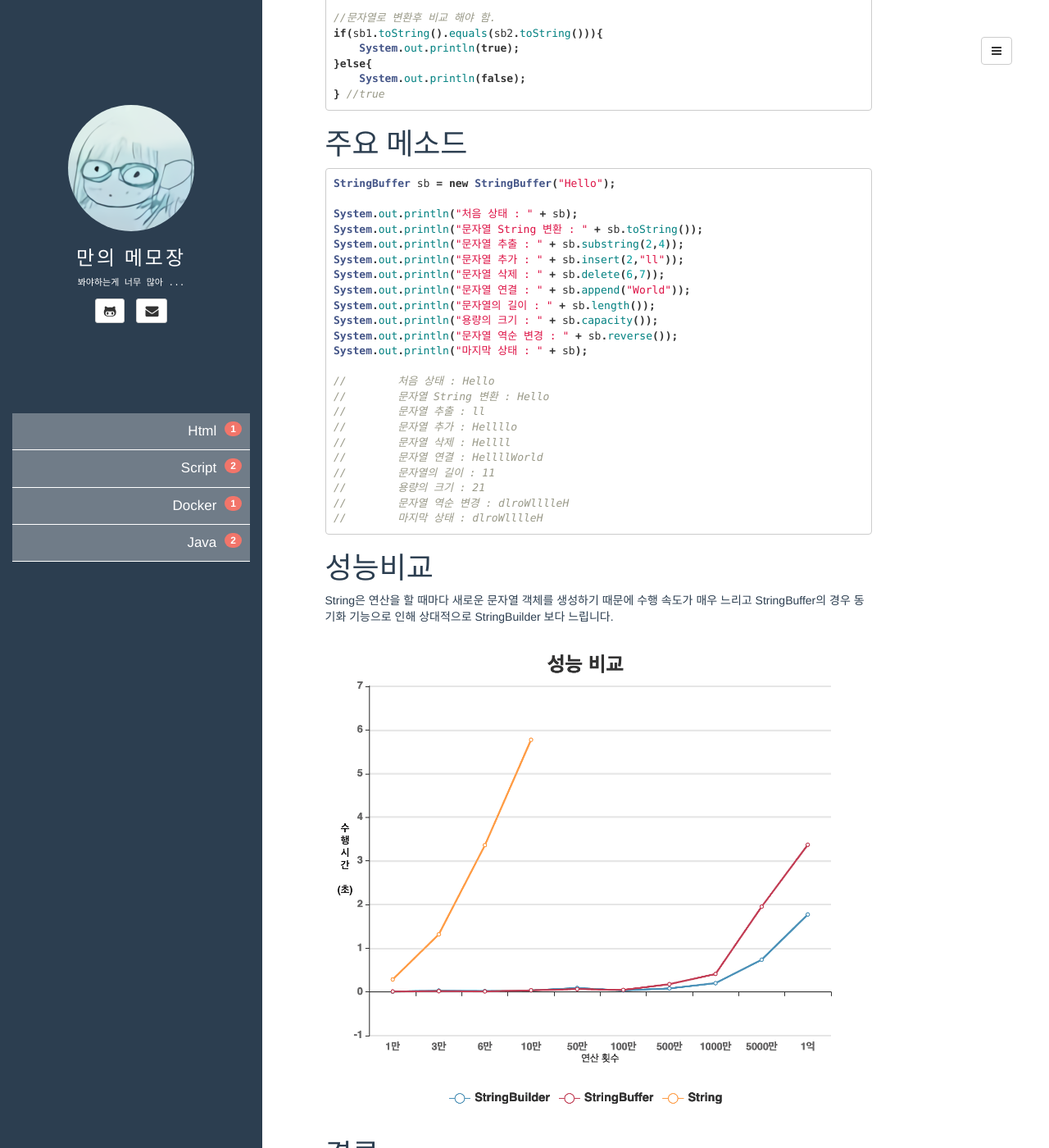
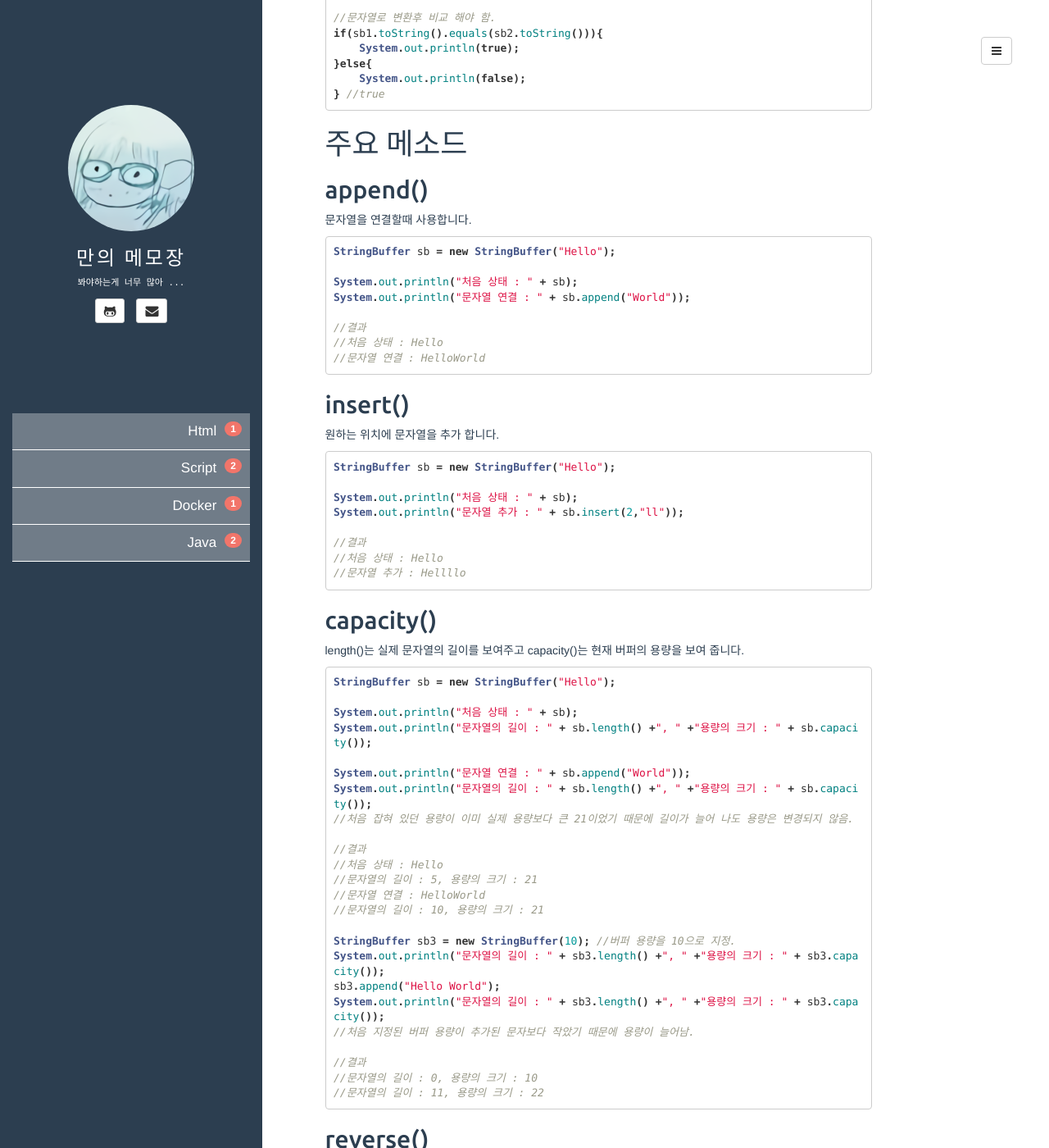
Before and after one commit to lunaelva/lunaelva.github.io, a Jekyll site: the page built from _posts/2021-08-11-string.md, in a window 1280 px wide and 1400 px high, scrolled down 1277 px. Shown: the whole window at 82% size. Built offline with Jekyll 4.4.1, drawn with Linux system fonts in a browser that asks for light colours; comment, search, counter and statistics services are not loaded; some of the changed text lies outside the part shown.

Commit message:
포스팅 수정

````diff
--- a/_posts/2021-08-11-string.md
+++ b/_posts/2021-08-11-string.md
@@ -64,30 +64,91 @@ if(sb1.toString().equals(sb2.toString())){
 
 # 주요 메소드
 
+## append()
+
+문자열을 연결할때 사용합니다.
+
 ```java
 StringBuffer sb = new StringBuffer("Hello");
 
 System.out.println("처음 상태 : " + sb);
-System.out.println("문자열 String 변환 : " + sb.toString());
-System.out.println("문자열 추출 : " + sb.substring(2,4));
+System.out.println("문자열 연결 : " + sb.append("World"));
+
+//결과
+//처음 상태 : Hello
+//문자열 연결 : HelloWorld
+```
+
+## insert()
+
+원하는 위치에 문자열을 추가 합니다.
+
+```java
+StringBuffer sb = new StringBuffer("Hello");
+
+System.out.println("처음 상태 : " + sb);
 System.out.println("문자열 추가 : " + sb.insert(2,"ll"));
-System.out.println("문자열 삭제 : " + sb.delete(6,7));
+
+//결과
+//처음 상태 : Hello
+//문자열 추가 : Hellllo
+```
+
+## capacity()
+
+length()는 실제 문자열의 길이를 보여주고 capacity()는 현재 버퍼의 용량을 보여 줍니다.
+
+```java
+StringBuffer sb = new StringBuffer("Hello");
+
+System.out.println("처음 상태 : " + sb);
+System.out.println("문자열의 길이 : " + sb.length() +", " +"용량의 크기 : " + sb.capacity());
+
 System.out.println("문자열 연결 : " + sb.append("World"));
-System.out.println("문자열의 길이 : " + sb.length());
-System.out.println("용량의 크기 : " + sb.capacity());
+System.out.println("문자열의 길이 : " + sb.length() +", " +"용량의 크기 : " + sb.capacity());
+//처음 잡혀 있던 용량이 이미 실제 용량보다 큰 21이었기 때문에 길이가 늘어 나도 용량은 변경되지 않음.
+
+//결과
+//처음 상태 : Hello
+//문자열의 길이 : 5, 용량의 크기 : 21
+//문자열 연결 : HelloWorld
+//문자열의 길이 : 10, 용량의 크기 : 21
+
+StringBuffer sb3 = new StringBuffer(10); //버퍼 용량을 10으로 지정.
+System.out.println("문자열의 길이 : " + sb3.length() +", " +"용량의 크기 : " + sb3.capacity());
+sb3.append("Hello World");
+System.out.println("문자열의 길이 : " + sb3.length() +", " +"용량의 크기 : " + sb3.capacity());
+//처음 지정된 버퍼 용량이 추가된 문자보다 작았기 때문에 용량이 늘어남.
+
+//결과
+//문자열의 길이 : 0, 용량의 크기 : 10
+//문자열의 길이 : 11, 용량의 크기 : 22
+```
+
+## reverse()
+
+문자열을 뒤집을 때 사용합니다.
+
+```java
+StringBuffer sb = new StringBuffer("Hello");
 System.out.println("문자열 역순 변경 : " + sb.reverse());
-System.out.println("마지막 상태 : " + sb);
 
-//        처음 상태 : Hello
-//        문자열 String 변환 : Hello
-//        문자열 추출 : ll
-//        문자열 추가 : Hellllo
-//        문자열 삭제 : Hellll
-//        문자열 연결 : HellllWorld
-//        문자열의 길이 : 11
-//        용량의 크기 : 21
-//        문자열 역순 변경 : dlroWlllleH
-//        마지막 상태 : dlroWlllleH
+//결과
+//문자열 역순 변경 : olleH
+```
+
+## delete(), deleteCharAt()
+
+문자열이나 문자를 삭제 할 때 사용합니다.
+
+```java
+StringBuffer sb = new StringBuffer("HelloWorld");
+System.out.println("문자열 삭제 : " + sb.delete(5,10));
+System.out.println("한문자 삭제 : " + sb.deleteCharAt(4));
+
+// 결과
+//문자열 삭제 : Hello
+//특정 문자 삭제 : Hell
 ```
 
 # 성능비교
````
